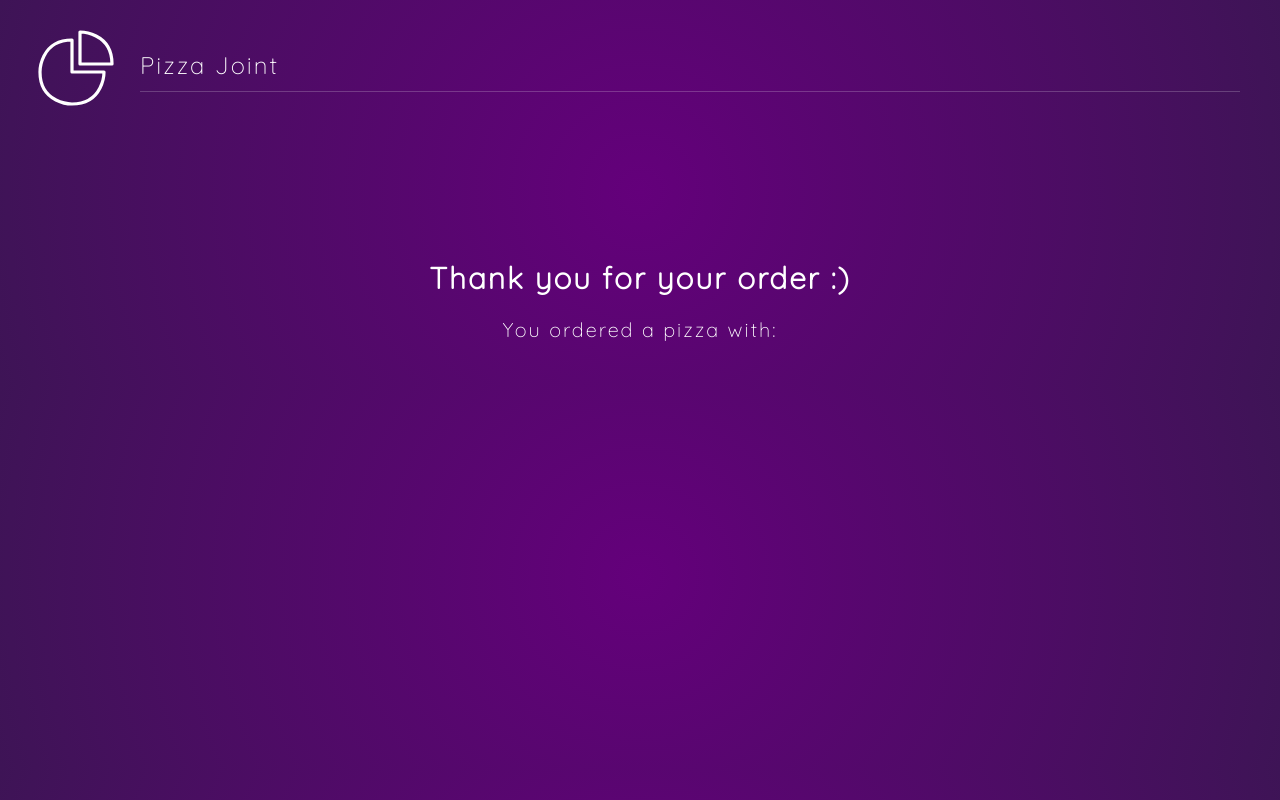
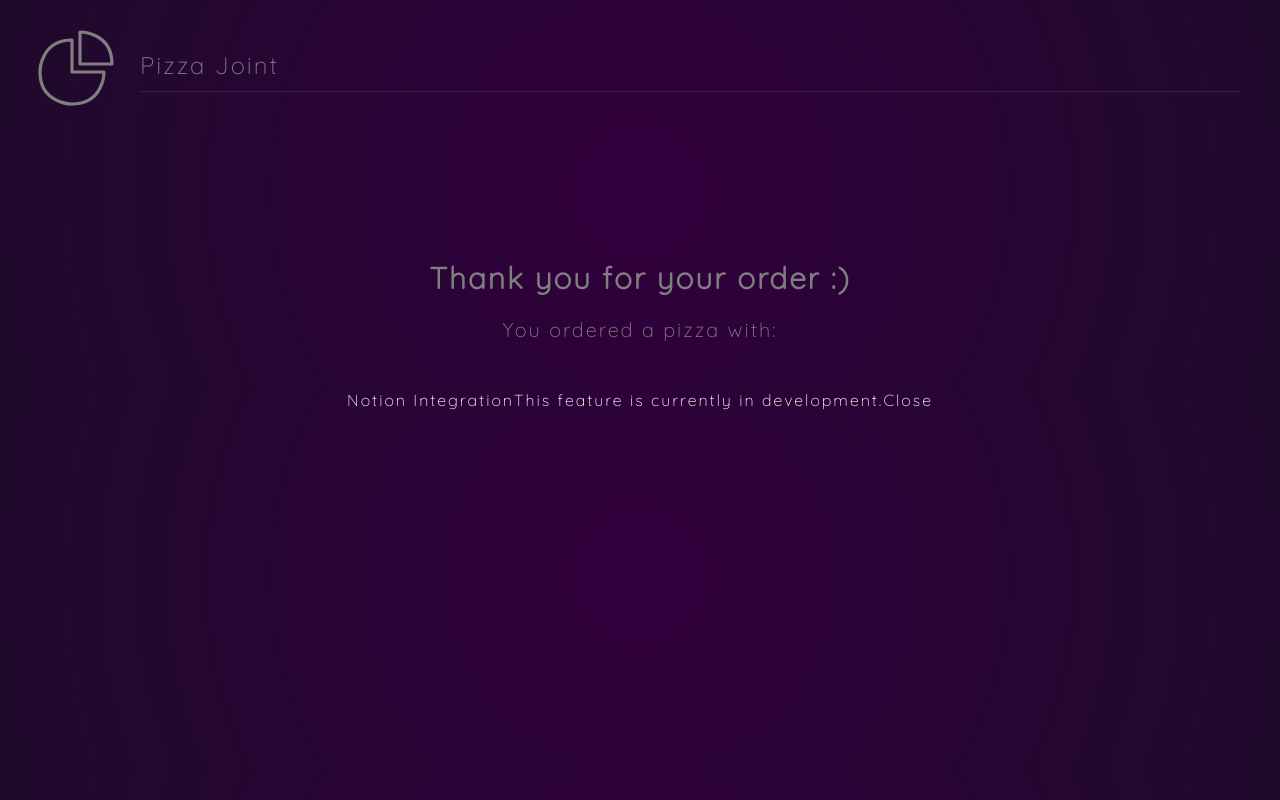
Before and after one commit to AxelSalim/react-framer-motion, a React (Create React App) app: page /order in a window 1280 px wide. Built offline with nearby package versions, Linux system fonts and the light colour scheme.

Commit message:
utilisation de modal animation partie1

```diff
--- a/src/App.js
+++ b/src/App.js
@@ -6,10 +6,13 @@ import Base from './components/Base';
 import Toppings from './components/Toppings';
 import Order from './components/Order';
 import { AnimatePresence } from 'framer-motion';
+import Modal from './components/Modal';
+
 
 function App() {
   const [pizza, setPizza] = useState({ base: "", toppings: [] });
   const location = useLocation();
+  const [showModal, setShowModal] = useState(false);
 
   const addBase = (base) => {
     setPizza({ ...pizza, base })
@@ -28,11 +31,12 @@ function App() {
   return (
     <>
       <Header />
+      <Modal showModal={showModal} setShow={setShowModal} />
       <AnimatePresence>
         <Routes location={location} key={location.key}>
           <Route path="/base" element={<Base addBase={addBase} pizza={pizza} />} />
           <Route path="/toppings" element={<Toppings addTopping={addTopping} pizza={pizza} />} />
-          <Route path="/order" element={<Order pizza={pizza} />} />
+          <Route path="/order" element={<Order pizza={pizza} setShowModal={setShowModal} />} />
           <Route path="/" element={<Home />} />
         </Routes>
       </AnimatePresence>
--- /dev/null
+++ b/src/components/Modal.js
@@ -0,0 +1,32 @@
+import React from "react";
+import { Link } from "react-router-dom";
+import { motion, AnimatePresence } from "framer-motion";
+
+
+const backdrop = {
+  visible: { opacity: 1 },
+  hidden: { opacity: 0}
+}
+
+
+const Modal = ({ showModal, setShowModal }) => {
+  return (
+    <AnimatePresence mode="wait" >
+      {showModal && (
+        <motion.div className="backdrop"
+          variants={backdrop}
+          initial="hidden"
+          animate="visible"
+        >
+          <h2>Notion Integration</h2>
+          <p>This feature is currently in development.</p>
+          <Link to="/home" className="close-modal">
+              Close
+          </Link>
+        </motion.div>
+      )}
+    </AnimatePresence>
+  );
+}
+
+export default Modal;
--- a/src/components/Order.js
+++ b/src/components/Order.js
@@ -1,4 +1,4 @@
-import React, { useState } from 'react';
+import React, { useEffect, useState } from 'react';
 import { motion, AnimatePresence } from "framer-motion";
 
 
@@ -35,14 +35,15 @@ const childVariants = {
   }
 }
 
-const Order = ({ pizza }) => {
+const Order = ({ pizza, setShowModal }) => {
 
-  // const [showTitle, setShowTitle] = useState(true);
+  useEffect(() => {
+    setTimeout(() => {
+      setShowModal(true);
+    }, 5000);
+  }, [setShowModal])
 
-  // setTimeout(() => {
-  //   setShowTitle(false);
-  // }, 4000);
-
+  const [showTitle, setShowTitle] = useState(true);
   return (
     <motion.div className="container order"
       variants={containerVariants}
--- a/src/index.css
+++ b/src/index.css
@@ -109,3 +109,18 @@ li span.active::before{
 .order p{
   margin: 20px auto;
 }
+
+
+/* Modal */
+.backdrop {
+  position: fixed;
+  top: 0;
+  left: 0;
+  width: 100%;
+  height: 100%;
+  background-color: rgba(0, 0, 0, 0.5);
+  z-index: 100;
+  display: flex;
+  justify-content: center;
+  align-items: center;
+}
```
